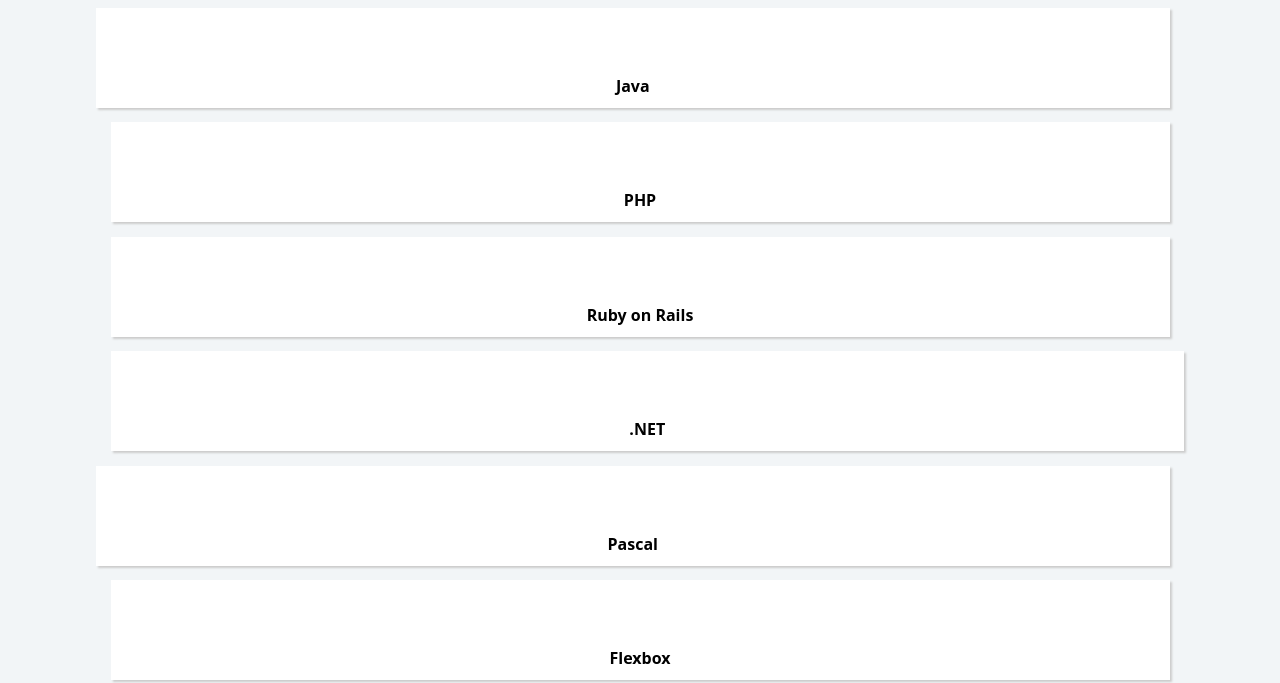
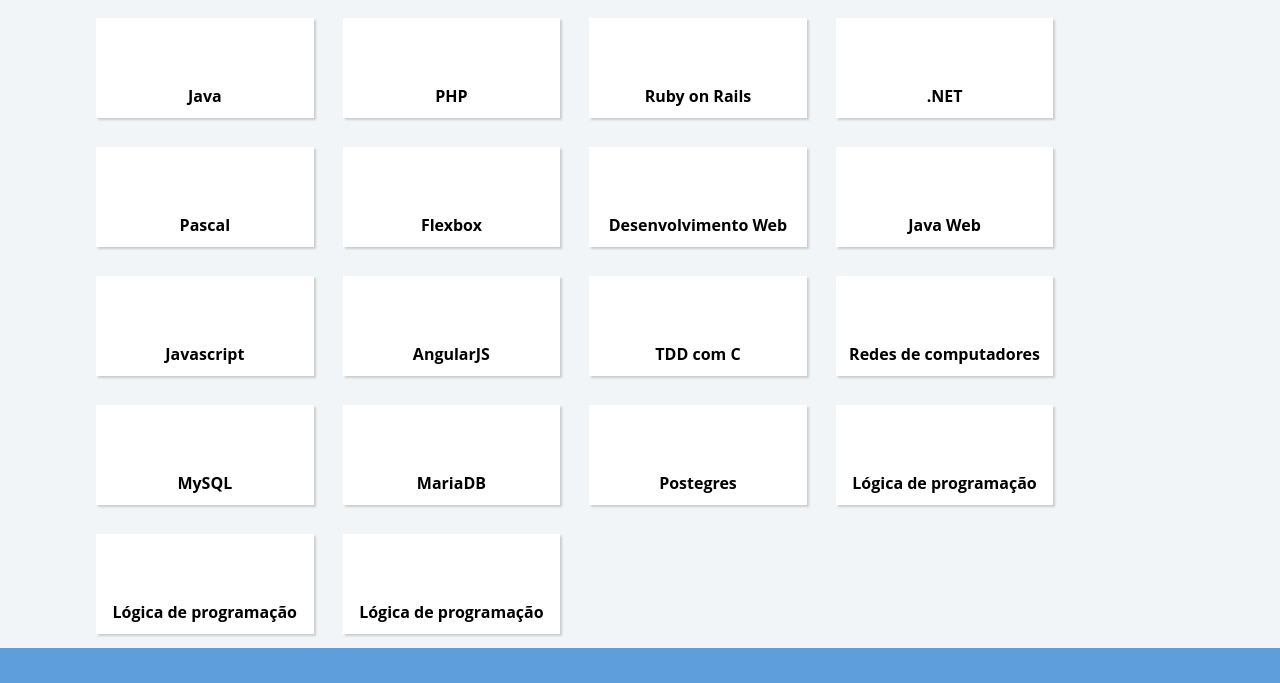
Before and after one commit to antonioguimaraes-hub/Cursos-Online-Projeto-FlexBox, a plain HTML site: page index.html in a window 1280 px wide. Shown: the part 137-820 px from the top of the page. Drawn offline with Linux system fonts and the light colour scheme; grey boxes are pictures that could not be loaded.

Commit message:
Course Grid adicionado e finalizado

```diff
--- a/css/flexbox.css
+++ b/css/flexbox.css
@@ -34,3 +34,12 @@
    flex-flow: column wrap;
    height: 250px;
 }
+
+.conteudoPrincipal-cursos {
+    display: flex;
+    flex-wrap: wrap;
+}
+
+.conteudoPrincipal-cursos-link {
+    width: 20%;
+}
--- a/css/style.css
+++ b/css/style.css
@@ -65,7 +65,6 @@ body {
 	display: block;
 	width: 100%;
 	height: 100%;
-	position: absolute;
 	top: 0;
 	left: 0;
 }
```
